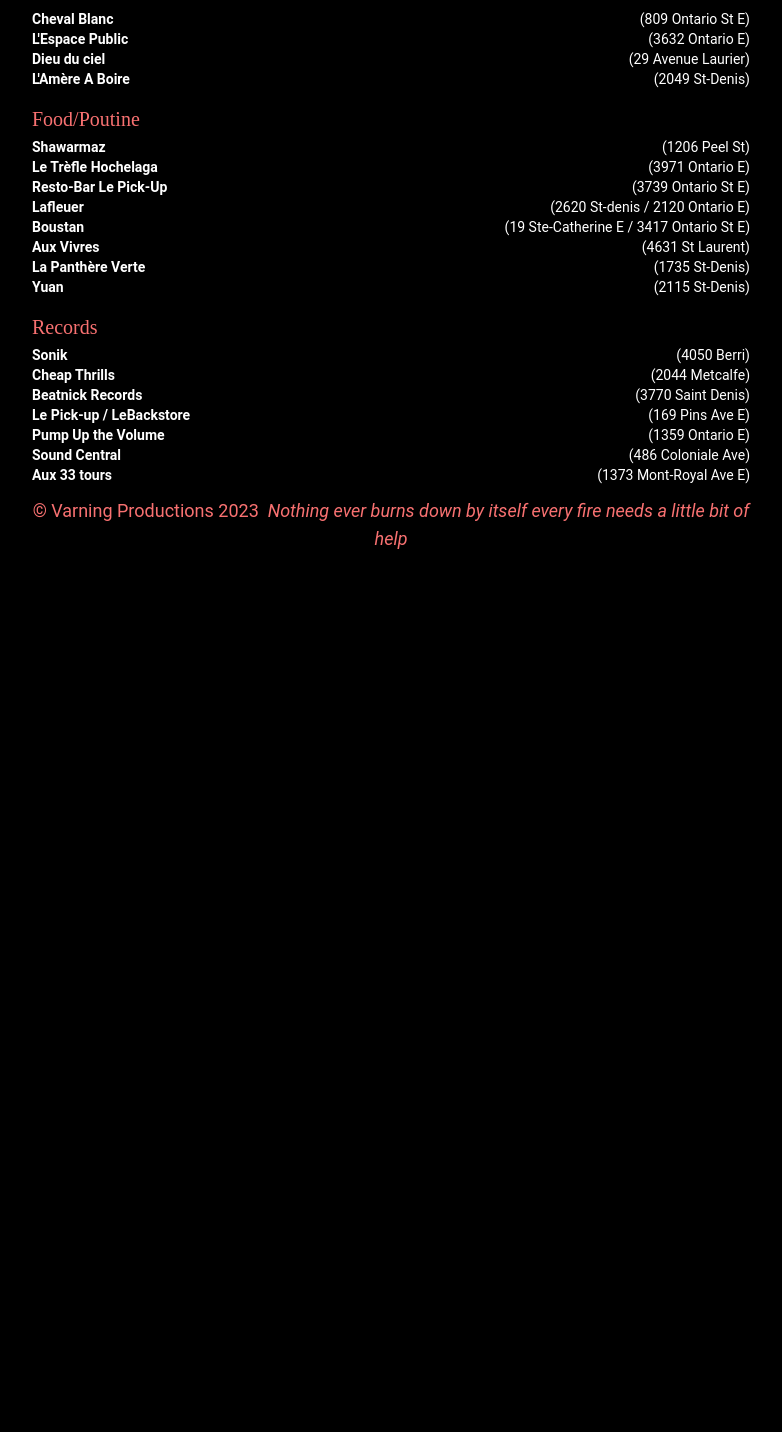
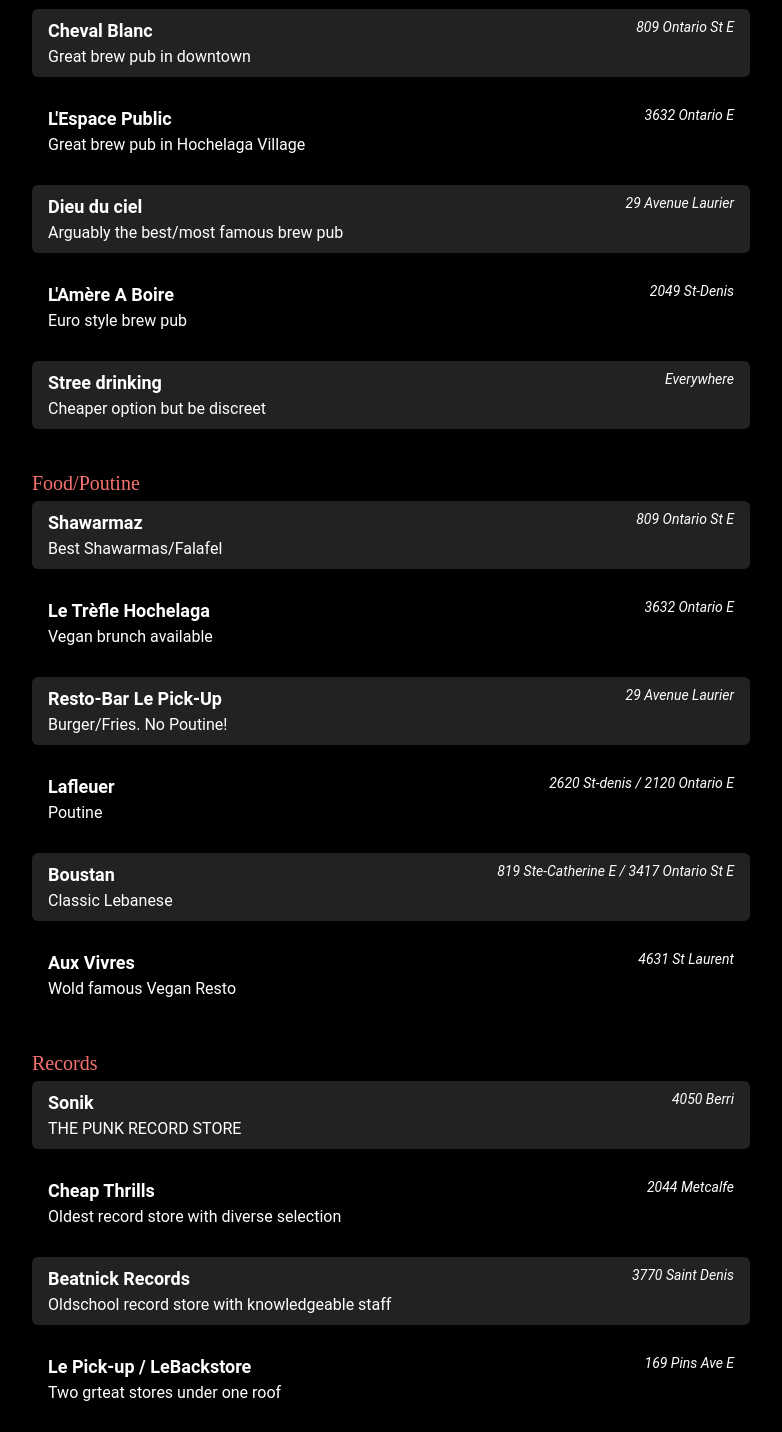
Before and after one commit to decontrol/varning, a React (Vite) app: page /things in a window 1280 px wide. Shown: the part 501-1933 px from the top of the page, without its empty margins (249-1031 px from the left). Before the commit the page ends 1066 px from the top, so only its background shows below. Built offline with nearby package versions, Linux system fonts and the light colour scheme.

Commit message:
Things to do contents separated from code

```diff
--- a/src/components/ThingsToDo.tsx
+++ b/src/components/ThingsToDo.tsx
@@ -1,81 +1,40 @@
+import { thingsData } from '../data/index.ts'
 import PageTitle from './PageTitle'
 
 const ThingsToDo = () => {
 	const headerClasses = 'text-xl text-red-400 mt-4 mb-1 font-header'
-	const liClasses = 'flex justify-between text-sm'
+	const businessClasses = 'flex justify-between text-md'
+
+	const things = thingsData.map((thing) => {
+		return (
+			<div key={thing._id} className='mb-10'>
+				<h3 className={headerClasses}>{thing.category}</h3>
+				<ul>
+					{thing.businesses.map((business, i) => {
+						return (
+							<li
+								key={business._id}
+								className={`mb-5 px-4 py-2 rounded-md ${
+									i % 2 === 0 ? 'bg-[#222]' : 'bg-transparent'
+								}`}
+							>
+								<div className={businessClasses}>
+									<strong className='text-lg'>{business.name}</strong>{' '}
+									<em className='text-sm'>{business.address}</em>
+								</div>
+								<p>{business.desc}</p>
+							</li>
+						)
+					})}
+				</ul>
+			</div>
+		)
+	})
+
 	return (
 		<>
 			<PageTitle size={5}>Here are things to do in Montreal</PageTitle>
-			<div className='things-container'>
-				<h3 className={headerClasses}>Alcohol</h3>
-				<ul className='text-white'>
-					<li className={liClasses}>
-						<strong>Cheval Blanc</strong> (809 Ontario St E)
-					</li>
-					<li className={liClasses}>
-						<strong>L'Espace Public</strong> (3632 Ontario E)
-					</li>
-					<li className={liClasses}>
-						<strong>Dieu du ciel</strong> (29 Avenue Laurier)
-					</li>
-					<li className={liClasses}>
-						<strong>L'Amère A Boire</strong> (2049 St-Denis)
-					</li>
-				</ul>
-
-				<h3 className={headerClasses}>Food/Poutine</h3>
-				<ul className='text-white'>
-					<li className={liClasses}>
-						<strong>Shawarmaz</strong> (1206 Peel St)
-					</li>
-					<li className={liClasses}>
-						<strong>Le Trèfle Hochelaga</strong> (3971 Ontario E)
-					</li>
-					<li className={liClasses}>
-						<strong>Resto-Bar Le Pick-Up</strong> (3739 Ontario St E)
-					</li>
-					<li className={liClasses}>
-						<strong>Lafleuer</strong> (2620 St-denis / 2120 Ontario E)
-					</li>
-					<li className={liClasses}>
-						<strong>Boustan</strong> (19 Ste-Catherine E / 3417 Ontario St E)
-					</li>
-					<li className={liClasses}>
-						<strong>Aux Vivres</strong> (4631 St Laurent)
-					</li>
-					<li className={liClasses}>
-						<strong>La Panthère Verte</strong> (1735 St-Denis)
-					</li>
-					<li className={liClasses}>
-						<strong>Yuan</strong> (2115 St-Denis)
-					</li>
-				</ul>
-
-				<h3 className={headerClasses}>Records</h3>
-				<ul className='text-white'>
-					<li className={liClasses}>
-						<strong>Sonik</strong> (4050 Berri)
-					</li>
-					<li className={liClasses}>
-						<strong>Cheap Thrills</strong> (2044 Metcalfe)
-					</li>
-					<li className={liClasses}>
-						<strong>Beatnick Records</strong> (3770 Saint Denis)
-					</li>
-					<li className={liClasses}>
-						<strong>Le Pick-up / LeBackstore</strong> (169 Pins Ave E)
-					</li>
-					<li className={liClasses}>
-						<strong>Pump Up the Volume</strong> (1359 Ontario E)
-					</li>
-					<li className={liClasses}>
-						<strong>Sound Central</strong> (486 Coloniale Ave)
-					</li>
-					<li className={liClasses}>
-						<strong>Aux 33 tours</strong> (1373 Mont-Royal Ave E)
-					</li>
-				</ul>
-			</div>
+			<div className='things-container text-white'>{things}</div>
 		</>
 	)
 }
--- a/src/data/index.ts
+++ b/src/data/index.ts
@@ -41,54 +41,43 @@
 	},
 ]
 
-const addEmptyLinks = () => {
-	programData.map(() => {})
-}
-
-addEmptyLinks
-
 export const programData = [
 	{
 		_id: 1,
 		date: 'Thursday Main Show September 21st',
 		venue: 'Piranha Bar Basement (680 Saint-Catherine St W)',
 		price: '$25',
-		startTime: 'Doors: 6:30pm - Show: 7:00pm',
+		startTime: 'Doors: 6:30pm - Show: 7:30pm',
 		bands: [
 			{
 				name: 'No Fucker',
 				link: 'https://www.youtube.com/watch?v=MaBk-xPjI5A',
-				timeSlot: '11:25pm - 12:10am',
-			},
-			{
-				name: 'N.i.g.h.t.f.e.e.d.e.r',
-				link: 'https://nightfeeder.bandcamp.com/album/cut-all-of-your-face-off',
-				timeSlot: '10:35pm - 11:10pm',
+				timeSlot: '11:25pm - 12:00am',
 			},
 			{
 				name: 'Cartridge',
 				link: 'https://cartridgepunk.bandcamp.com/album/verleva',
-				timeSlot: '9:50pm - 10:20pm',
+				timeSlot: '10:35pm - 11:10pm',
+			},
+			{
+				name: 'Lathe of Heaven',
+				link: 'https://latheofheaven.bandcamp.com/album/bound-by-naked-skies',
+				timeSlot: '9:45pm - 10:20pm',
 			},
 			{
 				name: 'Uzu',
 				link: 'https://uzupunk.bandcamp.com/album/uzu',
-				timeSlot: '9:15pm - 9:35pm',
-			},
-			{
-				name: 'Lathe of Heaven',
-				link: 'https://latheofheaven.bandcamp.com/album/bound-by-naked-skies',
-				timeSlot: '8:25pm - 9:00pm',
+				timeSlot: '9:00pm - 9:30pm',
 			},
 			{
 				name: 'Tenaz',
 				link: 'https://letmegooglethat.com/?q=tenaz+montreal+punk+band',
-				timeSlot: '7:40pm - 8:10pm',
+				timeSlot: '8:15pm - 8:45pm',
 			},
 			{
 				name: 'Street Gloves',
 				link: 'https://streetgloves.bandcamp.com/album/street-gloves-ep',
-				timeSlot: '7:00pm - 7:25pm',
+				timeSlot: '7:30pm - 8:00pm',
 			},
 		],
 	},
@@ -97,7 +86,7 @@
 		date: 'Friday Matinee Show September 22nd',
 		venue: "L'Achoppe (1800 Letourneux St.)",
 		price: '$15',
-		startTime: 'Doors: 2:00pm - Show: 2:30pm',
+		startTime: 'Doors: 1:30pm - Show: 2:30pm',
 		bands: [
 			{
 				name: 'Battery March',
@@ -121,7 +110,7 @@
 		date: 'Friday Main Show September 22nd',
 		venue: 'Piranha Bar Basement (680 Saint-Catherine St W)',
 		price: '$30',
-		startTime: 'Doors: 6:30 - Show: 7:00pm',
+		startTime: 'Doors: 6:30 - Show: 7:30pm',
 		bands: [
 			{
 				name: 'Cuir',
@@ -165,7 +154,7 @@
 		date: 'Saturday Matinee Show September 23rd',
 		venue: "L'Achoppe (1800 Letourneux St.)",
 		price: '$15',
-		startTime: 'Doors: 2:00pm - Show: 2:30pm',
+		startTime: 'Doors: 1:30pm - Show: 2:30pm',
 		bands: [
 			{
 				name: 'Vestigio',
@@ -246,11 +235,6 @@
 		startTime: 'Doors: 1:30am - Show: 1:45am',
 		bands: [
 			{
-				name: 'Last Agony',
-				link: 'https://lastagony.bandcamp.com/track/radiating-in-hell-2019',
-				timeSlot: '4:00am - 4:35am',
-			},
-			{
 				name: 'Agravio',
 				link: 'https://agravio.bandcamp.com/album/pinche-vida-pinche-mentira-ep',
 				timeSlot: '3:10am - 3:45am',
@@ -268,3 +252,132 @@
 		],
 	},
 ]
+
+export const thingsData = [
+	{
+		_id: 1,
+		category: 'Alcohol',
+		businesses: [
+			{
+				_id: 1,
+				name: 'Cheval Blanc',
+				desc: 'Great brew pub in downtown',
+				address: '809 Ontario St E',
+			},
+			{
+				_id: 2,
+				name: "L'Espace Public",
+				desc: 'Great brew pub in Hochelaga Village',
+				address: '3632 Ontario E',
+			},
+			{
+				_id: 3,
+				name: 'Dieu du ciel',
+				desc: 'Arguably the best/most famous brew pub',
+				address: '29 Avenue Laurier',
+			},
+			{
+				_id: 4,
+				name: "L'Amère A Boire",
+				desc: 'Euro style brew pub',
+				address: '2049 St-Denis',
+			},
+			{
+				_id: 5,
+				name: 'Stree drinking',
+				desc: 'Cheaper option but be discreet',
+				address: 'Everywhere',
+			},
+		],
+	},
+	{
+		_id: 2,
+		category: 'Food/Poutine',
+		businesses: [
+			{
+				_id: 1,
+				name: 'Shawarmaz',
+				desc: 'Best Shawarmas/Falafel',
+				address: '809 Ontario St E',
+			},
+			{
+				_id: 2,
+				name: 'Le Trèfle Hochelaga',
+				desc: 'Vegan brunch available',
+				address: '3632 Ontario E',
+			},
+			{
+				_id: 3,
+				name: 'Resto-Bar Le Pick-Up',
+				desc: 'Burger/Fries. No Poutine!',
+				address: '29 Avenue Laurier',
+			},
+			{
+				_id: 4,
+				name: 'Lafleuer',
+				desc: 'Poutine',
+				address: '2620 St-denis / 2120 Ontario E',
+			},
+			{
+				_id: 5,
+				name: 'Boustan',
+				desc: 'Classic Lebanese',
+				address: '819 Ste-Catherine E / 3417 Ontario St E',
+			},
+			{
+				_id: 6,
+				name: 'Aux Vivres',
+				desc: 'Wold famous Vegan Resto',
+				address: '4631 St Laurent',
+			},
+		],
+	},
+	{
+		_id: 3,
+		category: 'Records',
+		businesses: [
+			{
+				_id: 1,
+				name: 'Sonik',
+				desc: 'THE PUNK RECORD STORE',
+				address: '4050 Berri',
+			},
+			{
+				_id: 2,
+				name: 'Cheap Thrills',
+				desc: 'Oldest record store with diverse selection',
+				address: '2044 Metcalfe',
+			},
+			{
+				_id: 3,
+				name: 'Beatnick Records',
+				desc: 'Oldschool record store with knowledgeable staff',
+				address: '3770 Saint Denis',
+			},
+			{
+				_id: 4,
+				name: 'Le Pick-up / LeBackstore',
+				desc: 'Two grteat stores under one roof',
+				address: '169 Pins Ave E',
+			},
+			{
+				_id: 5,
+				name: 'Pump Up the Volume (aka Marche Noir)',
+				desc: 'A new record store inside vintage clothing shop',
+				address: '1359 Ontario E',
+			},
+			{
+				_id: 6,
+				name: 'Sound Central',
+				desc: 'Sean from Dopethrone runs this store ',
+				address: '486 Coloniale Ave',
+			},
+			{
+				_id: 7,
+				name: 'Aux 33 tours',
+				desc: 'The biggest store',
+				address: '1373 Mont-Royal Ave E',
+			},
+		],
+	},
+]
```
